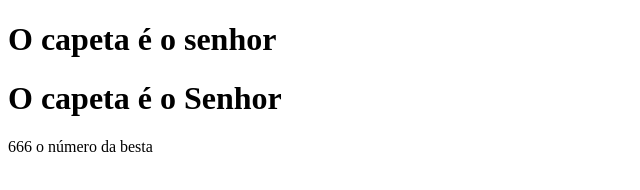
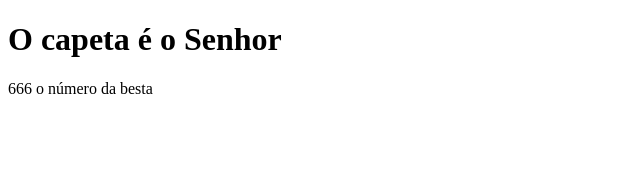
Before and after one commit to radagasth666/666, a plain HTML site: page index.html in a window 1280 px wide. Shown: the whole page, without its empty margins (0-640 px from the left). Drawn offline with Linux system fonts and the light colour scheme.

Commit message:
Update index.html

```diff
--- a/index.html
+++ b/index.html
@@ -7,7 +7,6 @@
 </head>
 
 <body>
-    <h1>O capeta é o senhor</h1>
     <h1>O capeta é o Senhor</h1>
     <p>666 o número da besta</p>
 </body>
```
